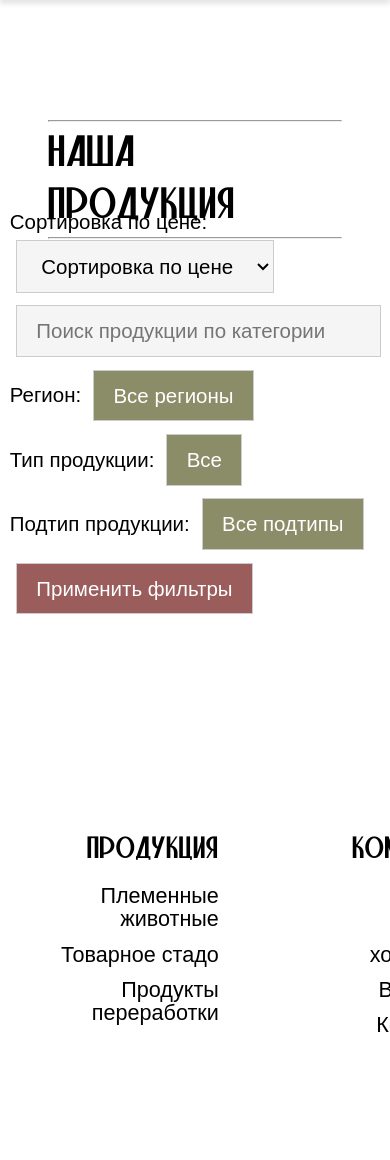
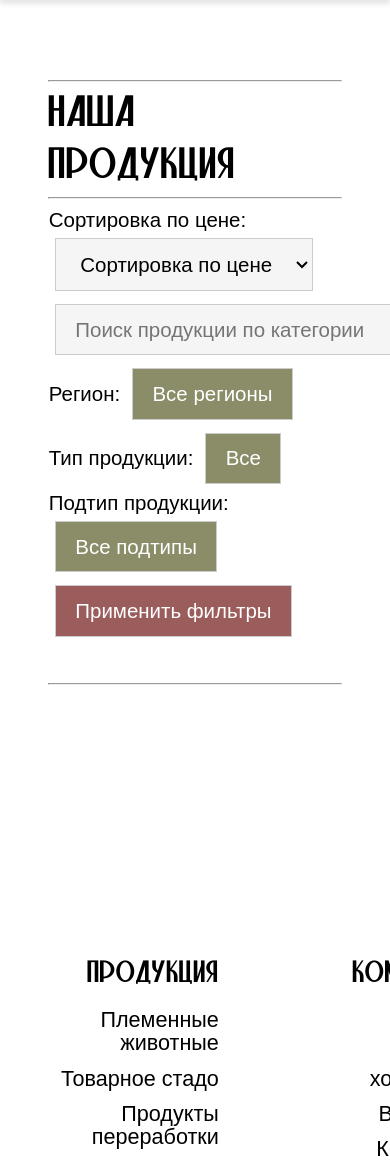
Before and after one commit to LxrdTendx/HerefordSite, a Django app: page /market/ in a window 390 px wide; the page is wider, and only the part inside the window is pictured. Shown: the part 144-1304 px from the top of that part. Before the commit the page ends 1176 px from the top of that part, so only its background shows below. Run offline with Django 4.2, Linux system fonts and the light colour scheme; data that the repository does not hold is empty; some libraries are stand-ins or nearby versions; some web fonts are replaced.

Commit message:
~other fixed

```diff
--- a/hereford/herefordsite/templates/market.html
+++ b/hereford/herefordsite/templates/market.html
@@ -150,9 +150,10 @@
         color: #fff;
     }
     .forma-filter{
+        margin-top: 50px;
         font-family: 'Fira Sans Condensed', sans-serif;
         max-width: 1380px;
-        margin-top: 20px;
+
         width: 75%;
         margin-left: auto;
         margin-right: auto;
@@ -163,7 +164,7 @@
         perspective: 1000px;
         width: 300px;
         height: 400px;
-        margin: 3px;
+        margin: 15px;
     }
 
     .flip-card-inner {
@@ -299,8 +300,9 @@
       top: 8px;
     }
     .products{
-        max-width: 1224px;
+        max-width: 1380px;
         width: auto;
+        margin-top: 50px;
     }
 
     .menu__box {
@@ -362,7 +364,7 @@
         }
         .forma-filter{
             zoom: 160%;
-            width: 95%;
+            width: 75%;
         }
         footer img{
             display: none;
@@ -383,6 +385,9 @@
 
         .second-column{
             font-size: 18px;
+        }
+        .flip-card{
+            margin: 3px;
         }
     }
 
@@ -407,7 +412,7 @@
         background: var(--main-grey-dark, #595959);
     }
     .about-us-block{
-        padding-top: 150px;
+        padding-top: 100px;
         height: 80px;
     }
     .about-us-text{
@@ -556,7 +561,7 @@
     <button type="submit" class="filter-button button-red">Применить фильтры</button>
 </form>
 
-
+<hr class="line" style="margin-top:50px; margin-bottom: 50px">
 <div class="products" style="display: flex; flex-wrap: wrap;  margin-left: auto; margin-right: auto">
 {% for product in products %}
     <div class="flip-card">
```
